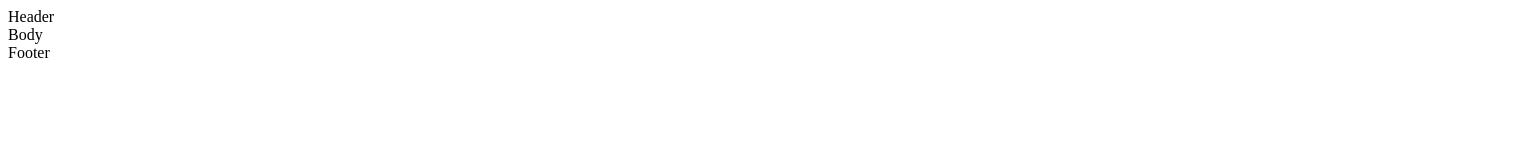
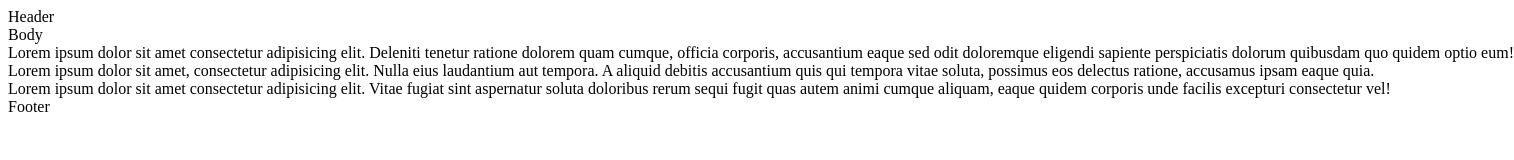
Before and after one commit to felipeFransa/333-ecommerce-front, a plain HTML site: page index.HTML in a window 1280 px wide. Shown: the whole page, 1514 px wide, since content can reach past the window. Drawn offline with Linux system fonts and the light colour scheme.

Commit message:
add div/p

```diff
--- a/index.HTML
+++ b/index.HTML
@@ -9,7 +9,31 @@
   <body>
     <div class="main">
       <div>Header</div>
-      <div>Body</div>
+
+      <div>
+        <div>Body</div>
+        <div>
+          Lorem ipsum dolor sit amet consectetur adipisicing elit. Deleniti
+          tenetur ratione dolorem quam cumque, officia corporis, accusantium
+          eaque sed odit doloremque eligendi sapiente perspiciatis dolorum
+          quibusdam quo quidem optio eum!
+        </div>
+
+        <div>
+          Lorem ipsum dolor sit amet, consectetur adipisicing elit. Nulla eius
+          laudantium aut tempora. A aliquid debitis accusantium quis qui tempora
+          vitae soluta, possimus eos delectus ratione, accusamus ipsam eaque
+          quia.
+        </div>
+
+        <div>
+          Lorem ipsum dolor sit amet consectetur adipisicing elit. Vitae fugiat
+          sint aspernatur soluta doloribus rerum sequi fugit quas autem animi
+          cumque aliquam, eaque quidem corporis unde facilis excepturi
+          consectetur vel!
+        </div>
+      </div>
+
       <div>Footer</div>
     </div>
   </body>
```
